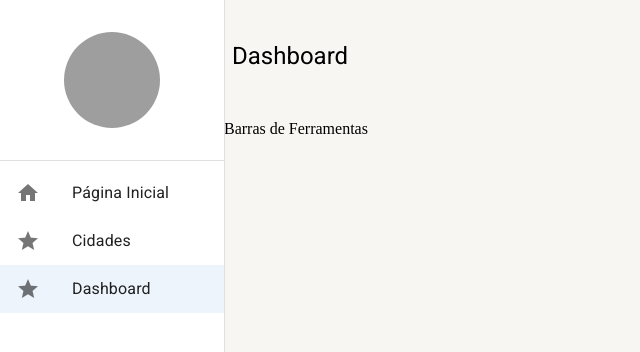
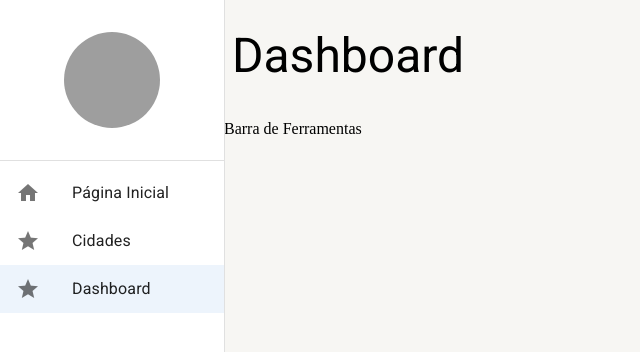
Before and after one commit to RicardoRolim27/curso-react-materialui-typescript, a React (Create React App) app: page /dashboard in a window 1280 px wide. Shown: the top 352 px of the page, without its empty margins (0-640 px from the left). Built offline with nearby package versions, Linux system fonts and the light colour scheme; grey boxes are pictures that could not be loaded; the HTML template or start-up script is replaced by a standard one.

Commit message:
atualização layout base pagina
atualização layout base pagina

```diff
--- a/src/pages/dashboard/Dashboard.tsx
+++ b/src/pages/dashboard/Dashboard.tsx
@@ -4,7 +4,7 @@
 export const Dashboard: React.FC = () => {
   return (
     <>
-      <LayoutBaseDePagina title='Dashboard' children={undefined}></LayoutBaseDePagina>
+      <LayoutBaseDePagina title='Dashboard' children={undefined} barraDeFerramentas={<>Barra de Ferramentas</>}></LayoutBaseDePagina>
     </>
   );
 };
--- a/src/shared/layouts/LayoutBaseDePagina.tsx
+++ b/src/shared/layouts/LayoutBaseDePagina.tsx
@@ -11,14 +11,17 @@
 interface ILayoutBaseDePaginaProps {
   title: string;
   children: React.ReactNode;
+  barraDeFerramentas?: React.ReactNode;
 }
 
 export const LayoutBaseDePagina: React.FC<ILayoutBaseDePaginaProps> = ({
   children,
   title,
+  barraDeFerramentas,
 }) => {
   const theme = useTheme();
   const smDown = useMediaQuery(theme.breakpoints.down('sm'));
+  const mdDown = useMediaQuery(theme.breakpoints.down('md'));
   const { toggleDrawerOpen } = useDrawerContext();
 
   return (
@@ -27,18 +30,27 @@
         padding={1}
         display="flex"
         alignItems="center"
-        height={theme.spacing(12)}
         gap={1}
+        height={theme.spacing(smDown ? 6 : mdDown ? 8 : 12)}
       >
         {smDown && (
           <IconButton onClick={toggleDrawerOpen}>
             <Icon>Menu</Icon>
           </IconButton>
         )}
-        <Typography variant="h5">{title}</Typography>
+        <Typography
+          variant={smDown ? 'h5' : mdDown ? 'h4' : 'h3'}
+          overflow="hidden"
+          whiteSpace="nowrap"
+          textOverflow="ellipsis">
+          {title}
+        </Typography>
       </Box>
-      <Box>Barras de Ferramentas</Box>
-      <Box>{children}</Box>
+      {barraDeFerramentas && (
+        <Box>
+          {barraDeFerramentas}
+        </Box>)}
+      <Box flex={1} overflow="auto">{children}</Box>
     </Box>
   );
 };
```
